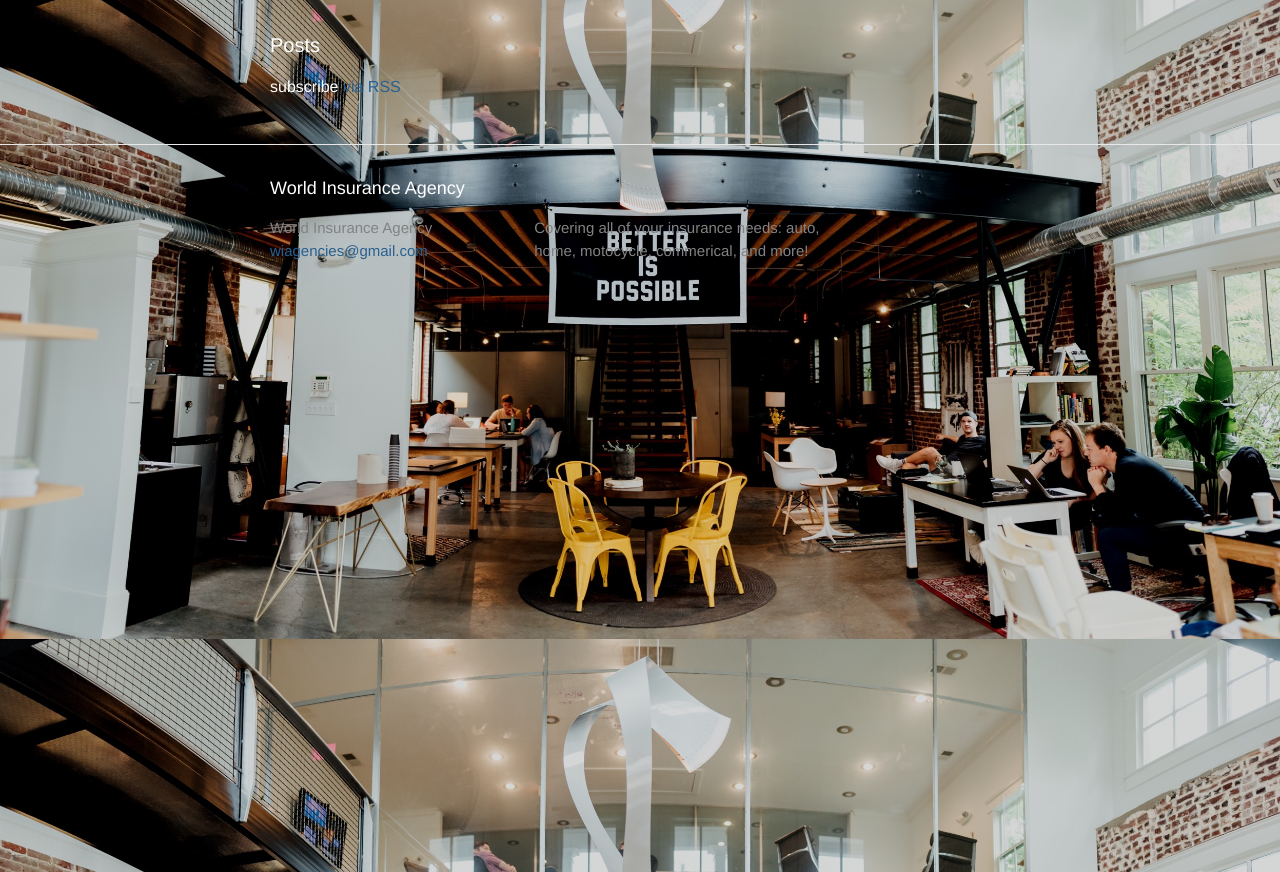
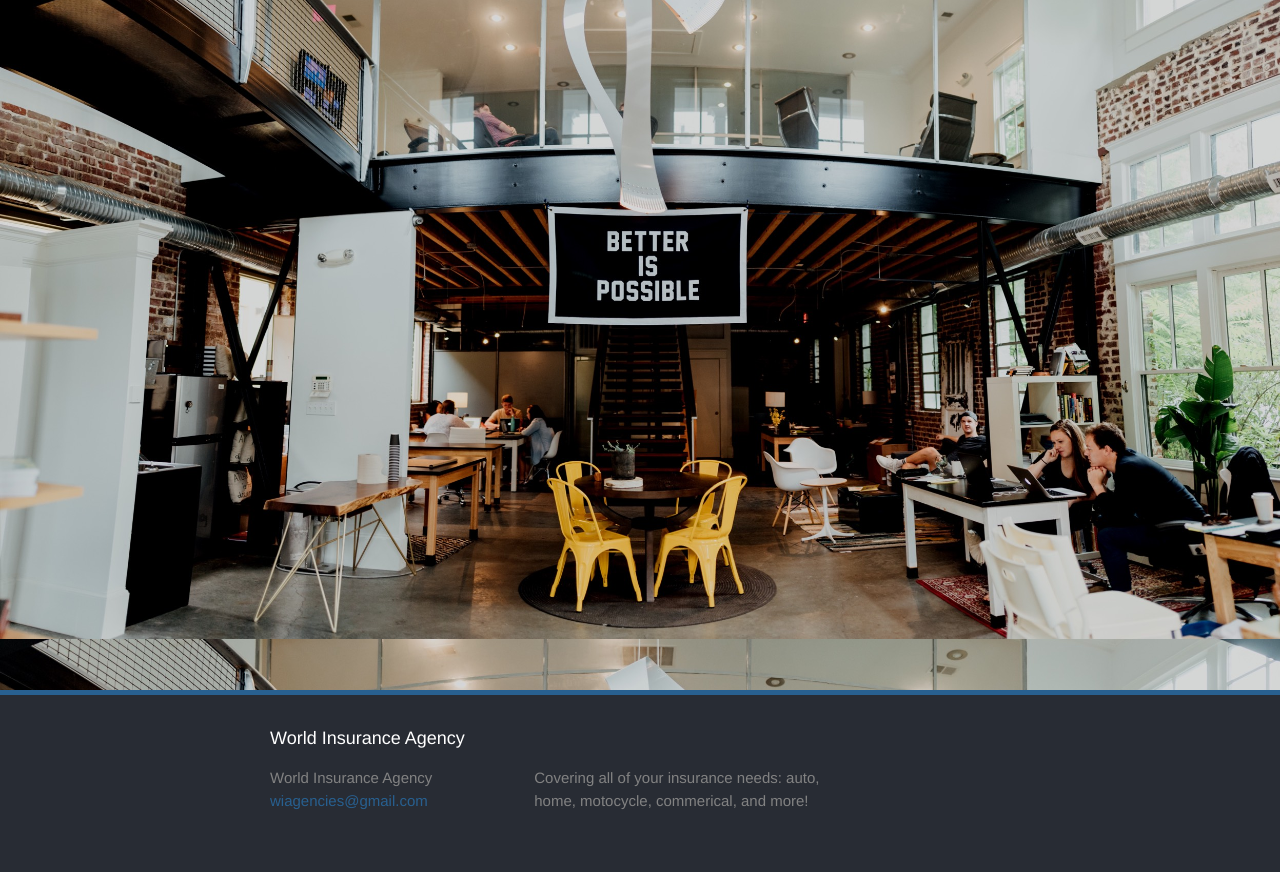
Before and after one commit to mariolopjr/wiagencies-old, a Jekyll site: the page built from index.html, in a window 1280 px wide. Shown: the part 100-972 px from the top of the page. Built offline with Jekyll 4.4.1, drawn with Linux system fonts in a browser that asks for light colours.

Commit message:
Background image is now correctly applied to desktop view, background color scaffolding

```diff
--- a/_sass/_base.scss
+++ b/_sass/_base.scss
@@ -23,8 +23,6 @@
     -o-font-feature-settings: "kern" 1;
     font-feature-settings: "kern" 1;
     font-kerning: normal;
-    background-image: $background-img;
-    background-size: $background-size;
 }
 
 /**
--- a/_sass/_layout.scss
+++ b/_sass/_layout.scss
@@ -4,6 +4,10 @@
 .container-fluid {
     margin-right: auto;
     margin-left: auto;
+    background-image: $background-img;
+    background-size: $background-size;
+    height: 100vh;
+    width: 100vw;
 }
 
 /**
@@ -43,8 +47,9 @@
  * Site footer
  */
 .site-footer {
-    border-top: 1px solid $grey-color-light;
+    border-top: 5px solid $brand-color;
     padding: $spacing-unit 0;
+    background-color: $background-color;
 }
 
 .footer-heading {
@@ -120,68 +125,7 @@
     font-size: 20px;
 }
 
-.post-list {
-    margin-left: 0;
-    list-style: none;
-
-    > li {
-        margin-bottom: $spacing-unit;
-    }
+.page-content > .wrapper {
+    width: $content-width;
+    height: 70vh;
 }
-
-.post-meta {
-    font-size: $small-font-size;
-    color: $grey-color;
-}
-
-.post-link {
-    display: block;
-    font-size: 24px;
-}
-
-
-
-/**
- * Posts
- */
-.post-header {
-    margin-bottom: $spacing-unit;
-}
-
-.post-title {
-    font-size: 42px;
-    letter-spacing: -1px;
-    line-height: 1;
-
-    @include media-query($on-laptop) {
-        font-size: 36px;
-    }
-}
-
-.post-content {
-    margin-bottom: $spacing-unit;
-
-    h2 {
-        font-size: 32px;
-
-        @include media-query($on-laptop) {
-            font-size: 28px;
-        }
-    }
-
-    h3 {
-        font-size: 26px;
-
-        @include media-query($on-laptop) {
-            font-size: 22px;
-        }
-    }
-
-    h4 {
-        font-size: 20px;
-
-        @include media-query($on-laptop) {
-            font-size: 18px;
-        }
-    }
-}
--- a/css/main.scss
+++ b/css/main.scss
@@ -15,7 +15,7 @@
 $spacing-unit:     30px;
 
 $text-color:       #fff;
-$background-color: #000;
+$background-color: #282C34;
 $background-img: url("/imgs/background-lg.jpg");
 $background-size: 100% auto;
 $brand-color:      #286090;
--- a/index.html
+++ b/index.html
@@ -3,21 +3,4 @@
 ---
 
 <div class="home">
-
-  <h1 class="page-heading">Posts</h1>
-
-  <ul class="post-list">
-    {% for post in site.posts %}
-      <li>
-        <span class="post-meta">{{ post.date | date: "%b %-d, %Y" }}</span>
-
-        <h2>
-          <a class="post-link" href="{{ post.url | prepend: site.baseurl }}">{{ post.title }}</a>
-        </h2>
-      </li>
-    {% endfor %}
-  </ul>
-
-  <p class="rss-subscribe">subscribe <a href="{{ "/feed.xml" | prepend: site.baseurl }}">via RSS</a></p>
-
 </div>
```
